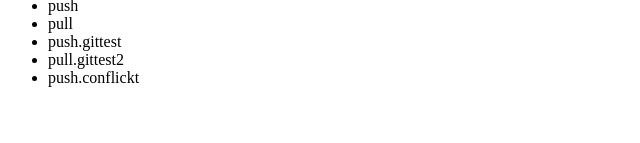
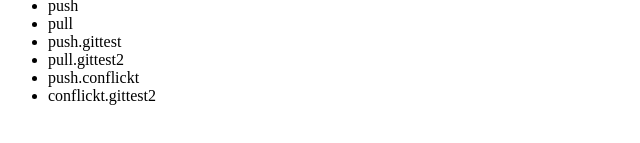
Before and after one commit to hanminam/hellogithub, a plain HTML site: page index.html in a window 1280 px wide. Shown: the part 267-410 px from the top of the page, without its empty margins (0-640 px from the left). Drawn offline with Linux system fonts and the light colour scheme.

Commit message:
add conflickt

```diff
--- a/index.html
+++ b/index.html
@@ -23,6 +23,7 @@
             <li>push.gittest</li>
             <li>pull.gittest2</li>
             <li>push.conflickt</li>
+            <li>conflickt.gittest2</li>
         </ul>
     </body>
 </html>
```
